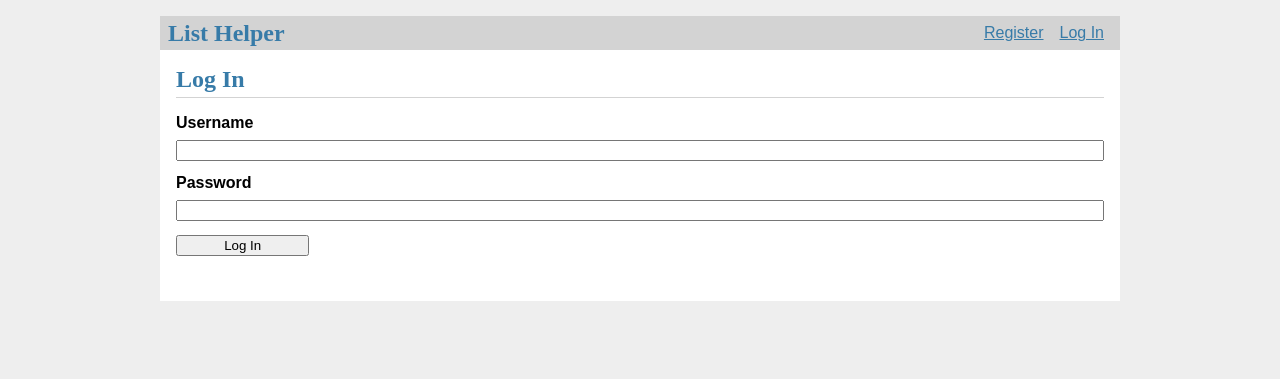
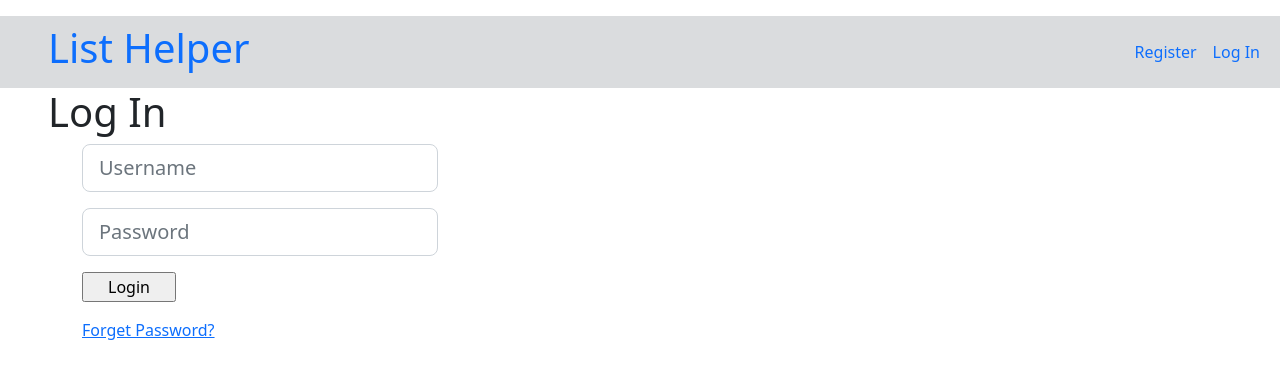
Before and after one commit to jkobell/INF601_JkMiniProject_3, a Flask app: page /auth/login in a window 1280 px wide. Shown: the top 379 px of the page. Run offline with Flask 2, Linux system fonts and the light colour scheme.

Commit message:
porting_to_Bootstrap5_cdn_initial

```diff
--- a/flaskr/templates/auth/login.html
+++ b/flaskr/templates/auth/login.html
@@ -1,15 +1,28 @@
 {% extends 'base.html' %}
 
 {% block header %}
-  <h1>{% block title %}Log In{% endblock %}</h1>
+  <h1 class="ms-5">{% block title %}Log In{% endblock %}</h1>
 {% endblock %}
 
 {% block content %}
-  <form method="post">
-    <label for="username">Username</label>
-    <input name="username" id="username" required>
-    <label for="password">Password</label>
-    <input type="password" name="password" id="password" required>
-    <input type="submit" value="Log In">
-  </form>
+<div class="container login-container">
+  <div class="row">
+      <div class="col-md-4 login-form-3">
+          <form>
+              <div class="form-group mb-3">
+                  <input type="text" class="form-control form-control-lg" placeholder="Username" value="" />
+              </div>
+              <div class="form-group mb-3">
+                  <input type="password" class="form-control form-control-lg" placeholder="Password" value="" />
+              </div>
+              <div class="form-group mb-3">
+                  <input type="submit" class="btnSubmit ps-4 pe-4" value="Login" />
+              </div>
+              <div class="form-group">
+                  <a href="#" class="ForgetPwd">Forget Password?</a>
+              </div>
+          </form>
+      </div>
+  </div>
+</div>
 {% endblock %}
--- a/flaskr/templates/base.html
+++ b/flaskr/templates/base.html
@@ -1,17 +1,23 @@
 <!doctype html>
 <title>{% block title %}{% endblock %} - List Helper</title>
-<link rel="stylesheet" href="{{ url_for('static', filename='style.css') }}">
-<nav class="mainnav">
-  <h1>List Helper</h1>
-  <ul>
+<meta charset="utf-8">
+<meta name="viewport" content="width=device-width, initial-scale=1">
+<link href="https://cdn.jsdelivr.net/npm/bootstrap@5.2.1/dist/css/bootstrap.min.css" rel="stylesheet">
+<script src="https://cdn.jsdelivr.net/npm/bootstrap@5.2.1/dist/js/bootstrap.bundle.min.js"></script>
+<!-- <link rel="stylesheet" href="{{ url_for('static', filename='css/style.css') }}"> -->
+<nav class="navbar navbar-expand-sm bg-secondary bg-opacity-25 mt-3">
+<div class="container-fluid nav ms-5">
+  <h1 class="text-primary">List Helper</h1>
+  <ul class="navbar-nav">
     {% if g.user %}
-      <li><span>Welcome: {{ g.user['username'] }}</span>
-      <li><a href="{{ url_for('auth.logout') }}">Log Out</a>
+      <li class="nav-item"><a class="nav-link disabled text-black">Welcome: {{ g.user['username'] }}</a>
+      <li class="nav-item"><a class="nav-link text-primary" href="{{ url_for('auth.logout') }}">Log Out</a>
     {% else %}
-      <li><a href="{{ url_for('auth.register') }}">Register</a>
-      <li><a href="{{ url_for('auth.login') }}">Log In</a>
+      <li class="nav-item"><a class="nav-link text-primary" href="{{ url_for('auth.register') }}">Register</a>
+      <li class="nav-item"><a class="nav-link text-primary" href="{{ url_for('auth.login') }}">Log In</a>
     {% endif %}
   </ul>
+</div>
 </nav>
 <section class="content">
   <header>
```
Also changed, not shown: flaskr/templates/views/buildingsupply.html (+14 -8 lines), flaskr/templates/views/index.html (+14 -10 lines), flaskr/static/css/style.css (renamed from flaskr/static/style.css).
